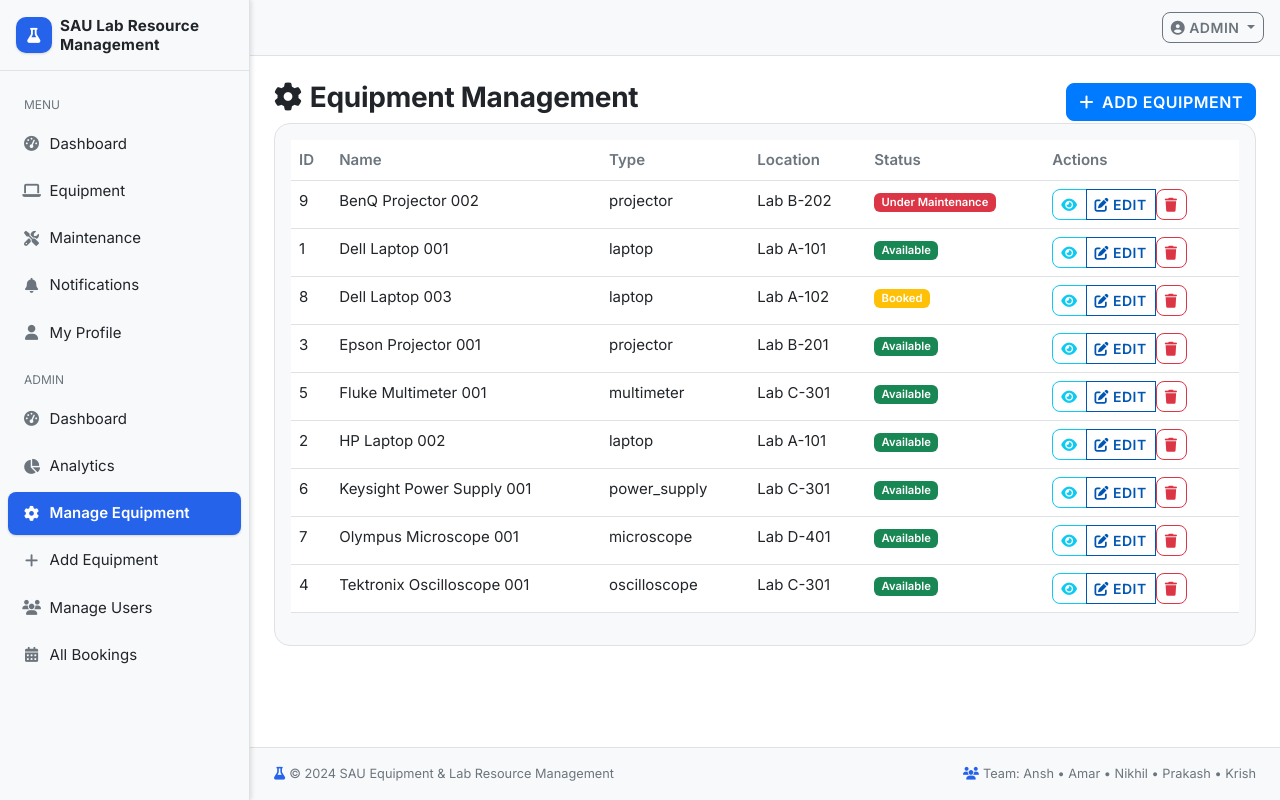
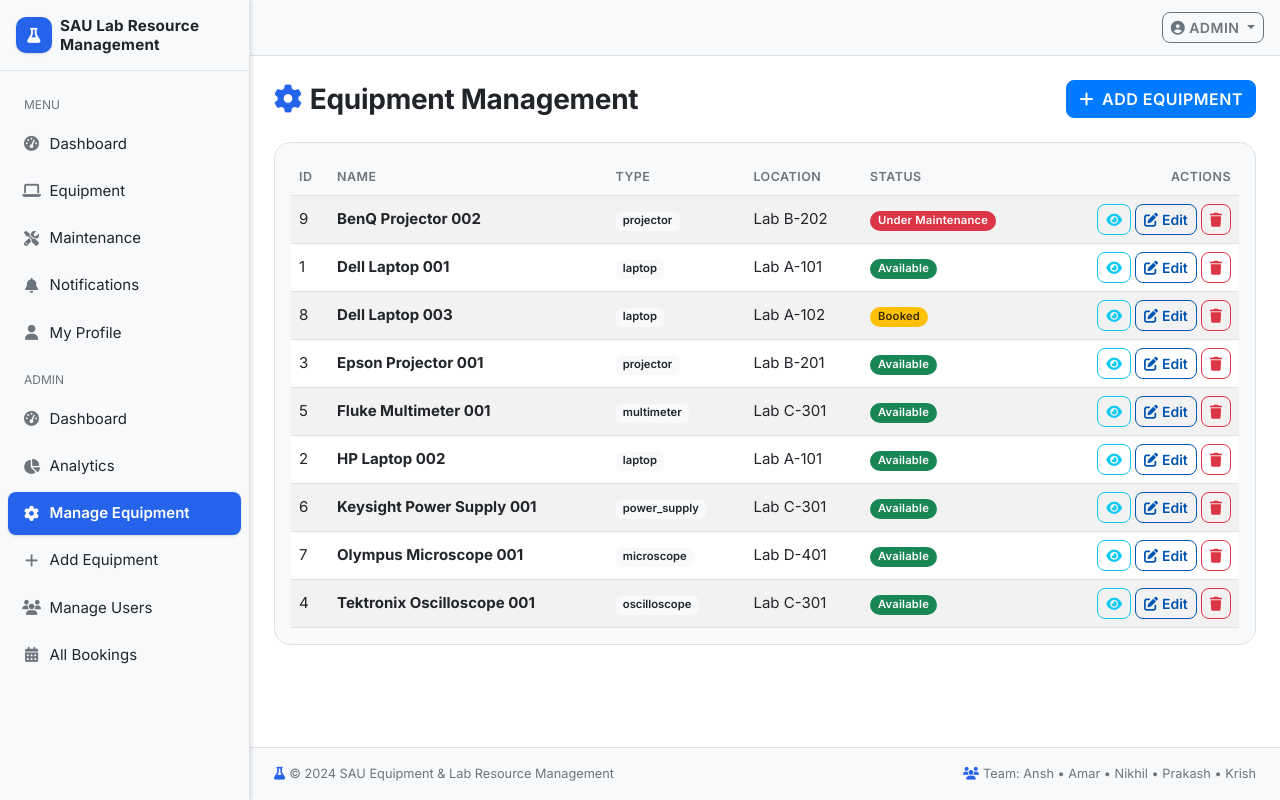
Before and after one commit to Mrstragr/dbms-project, a Flask app: page /admin/equipment in a window 1280 px wide. Run offline with Flask 3, Linux system fonts and the light colour scheme; a user stored in the database is signed in; data comes from the database, SQL or seed files in the repository; some libraries are stand-ins or nearby versions.

Commit message:
style: admin tables (users, bookings, equipment) striped/hover, responsive, aligned action buttons

```diff
--- a/static/css/style.css
+++ b/static/css/style.css
@@ -481,3 +481,18 @@ small, .small { font-size: 0.85em; }
 .equipment-search { min-width: 220px; flex: 1 1 220px; }
 .detail-label { color: var(--muted); }
 .detail-label strong { font-weight: 600; }
+
+/* Admin tables */
+.table-search { max-width: 300px; flex: 1 1 220px; }
+.admin-table { margin-bottom: 0; }
+.admin-table thead th { font-size: .78rem; text-transform: uppercase; letter-spacing: .04em; white-space: nowrap; border-bottom-width: 1px; }
+.admin-table td { vertical-align: middle; }
+.admin-table tbody tr { transition: background-color .15s ease; }
+.table-actions { display: inline-flex; flex-wrap: nowrap; align-items: center; justify-content: flex-end; gap: var(--space-1); }
+.table-actions form { margin: 0; }
+.table-actions .btn { text-transform: none; letter-spacing: 0; white-space: nowrap; }
+.table-actions .btn:hover { transform: none; box-shadow: none; }
+@media (max-width: 576px) {
+	.table-search { max-width: none; }
+	.admin-table { font-size: .875rem; }
+}
--- a/templates/admin_equipment.html
+++ b/templates/admin_equipment.html
@@ -5,8 +5,8 @@
 {% block content %}
 <div class="row">
     <div class="col-12">
-        <div class="d-flex justify-content-between align-items-center">
-            <h2><i class="fas fa-cog me-2"></i>Equipment Management</h2>
+        <div class="page-header">
+            <h2 class="mb-0"><i class="fas fa-cog me-2"></i>Equipment Management</h2>
             <a href="{{ url_for('add_equipment') }}" class="btn btn-primary">
                 <i class="fas fa-plus me-2"></i>Add Equipment
             </a>
@@ -19,37 +19,37 @@
         <div class="card">
             <div class="card-body">
                 <div class="table-responsive">
-                    <table class="table table-hover">
-                        <thead>
+                    <table class="table table-striped table-hover align-middle admin-table">
+                        <thead class="table-light">
                             <tr>
                                 <th>ID</th>
                                 <th>Name</th>
                                 <th>Type</th>
                                 <th>Location</th>
                                 <th>Status</th>
-                                <th>Actions</th>
+                                <th class="text-end">Actions</th>
                             </tr>
                         </thead>
                         <tbody>
                             {% for equipment in equipment %}
                             <tr>
                                 <td>{{ equipment.equipment_id }}</td>
-                                <td>{{ equipment.equipment_name }}</td>
-                                <td>{{ equipment.equipment_type }}</td>
+                                <td><strong>{{ equipment.equipment_name }}</strong></td>
+                                <td><span class="badge bg-light text-dark">{{ equipment.equipment_type }}</span></td>
                                 <td>{{ equipment.location }}</td>
                                 <td>
                                     {% if equipment.status == 'available' %}
-                                        <span class="badge bg-success">Available</span>
+                                        <span class="badge status-badge status-available">Available</span>
                                     {% elif equipment.status == 'booked' %}
-                                        <span class="badge bg-warning">Booked</span>
+                                        <span class="badge status-badge status-booked">Booked</span>
                                     {% elif equipment.status == 'maintenance' %}
-                                        <span class="badge bg-danger">Under Maintenance</span>
+                                        <span class="badge status-badge status-maintenance">Under Maintenance</span>
                                     {% else %}
-                                        <span class="badge bg-secondary">{{ equipment.status.title() }}</span>
+                                        <span class="badge status-badge status-other">{{ equipment.status.title() }}</span>
                                     {% endif %}
                                 </td>
-                                <td>
-                                    <div class="btn-group" role="group">
+                                <td class="text-end">
+                                    <div class="table-actions">
                                         <a href="{{ url_for('equipment_details', equipment_id=equipment.equipment_id) }}"
                                            class="btn btn-sm btn-outline-info" title="View Details">
                                             <i class="fas fa-eye"></i>
```
Also changed, not shown: templates/admin_bookings.html (+8 -8 lines), templates/admin_users.html (+9 -7 lines).
